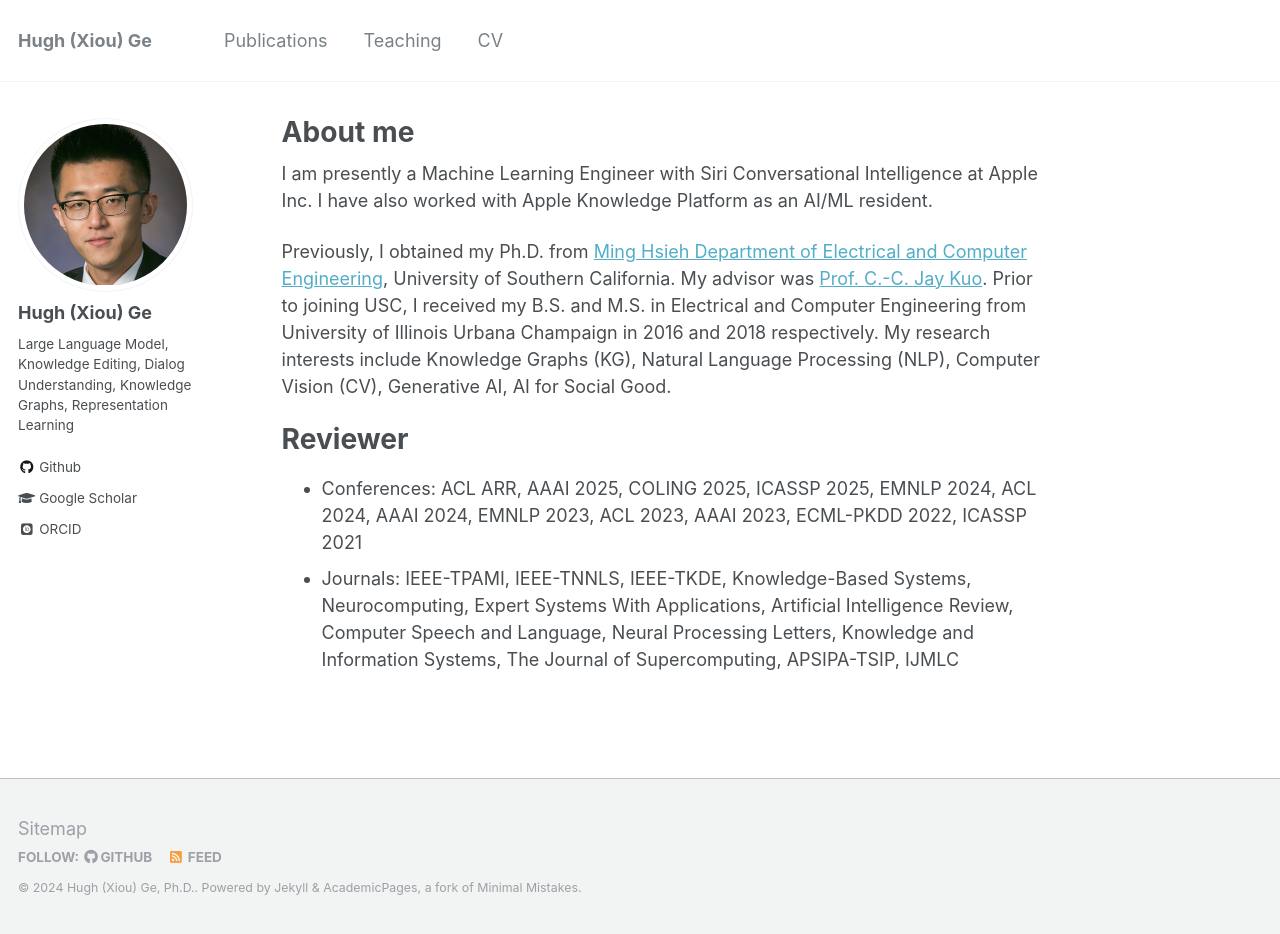
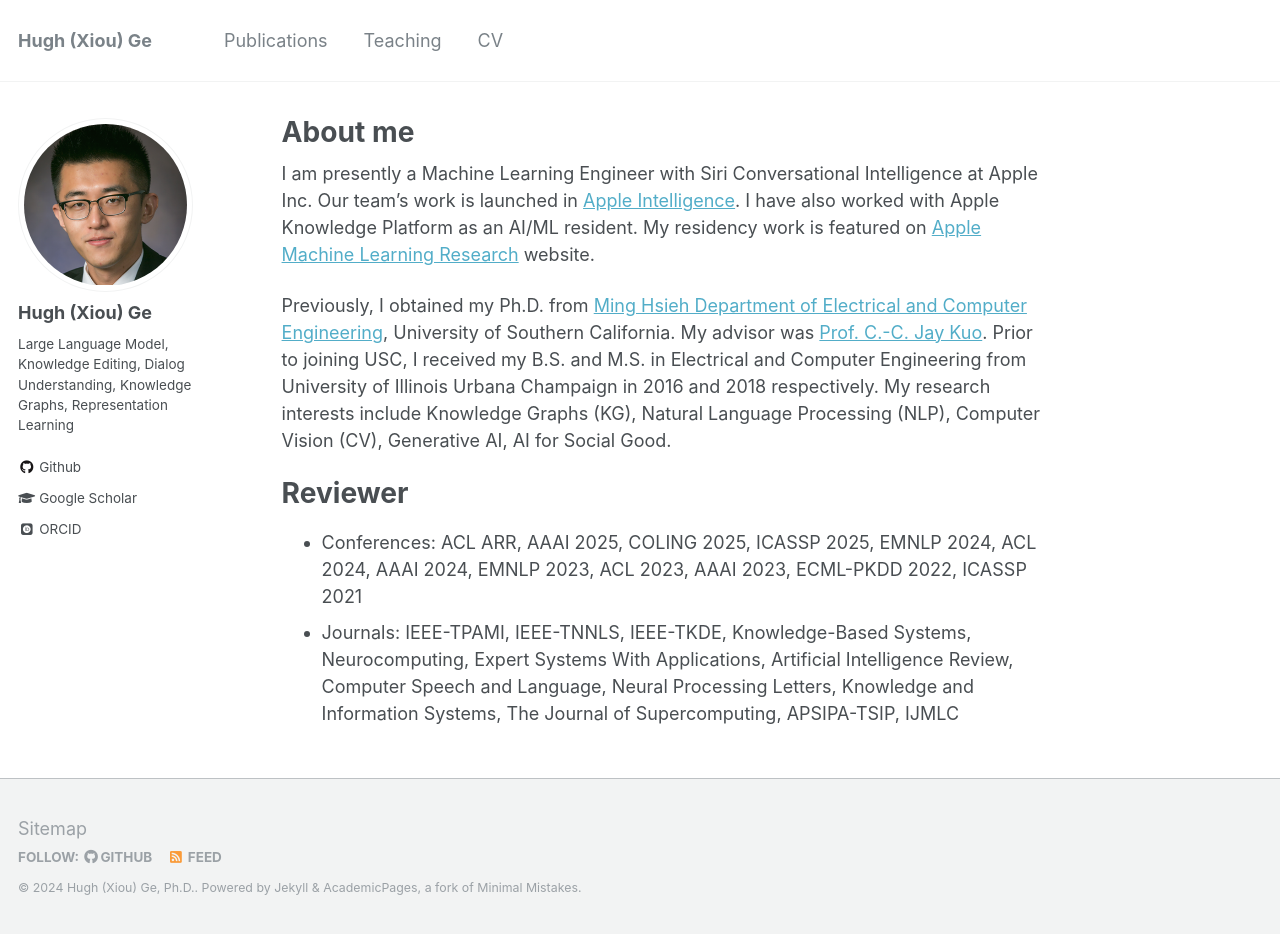
Before and after one commit to hughxiouge/hughxiouge.github.io, a Jekyll site: the page built from _pages/about.md, in a window 1280 px wide and 934 px high. Built offline with Jekyll 4.4.1, drawn with Linux system fonts in a browser that asks for light colours; some web fonts are replaced.

Commit message:
change intro

```diff
--- a/_pages/about.md
+++ b/_pages/about.md
@@ -8,7 +8,7 @@ redirect_from:
   - /about.html
 ---
 
-I am presently a Machine Learning Engineer with Siri Conversational Intelligence at Apple Inc. I have also worked with Apple Knowledge Platform as an AI/ML resident.
+I am presently a Machine Learning Engineer with Siri Conversational Intelligence at Apple Inc. Our team's work is launched in [Apple Intelligence](https://www.apple.com/apple-intelligence/). I have also worked with Apple Knowledge Platform as an AI/ML resident. My residency work is featured on [Apple Machine Learning Research](https://machinelearning.apple.com/research/time-sensitive-finetuning) website.
 
 Previously, I obtained my Ph.D. from [Ming Hsieh Department of Electrical and Computer Engineering](https://minghsiehece.usc.edu/), University of Southern California. My advisor was [Prof. C.-C. Jay Kuo](https://mcl.usc.edu/people/cckuo/). Prior to joining USC, I received my B.S. and M.S. in Electrical and Computer Engineering from University of Illinois Urbana Champaign in 2016 and 2018 respectively. My research interests include Knowledge Graphs (KG), Natural Language Processing (NLP), Computer Vision (CV), Generative AI, AI for Social Good.
 
```
Also changed, not shown: 1 other file.
